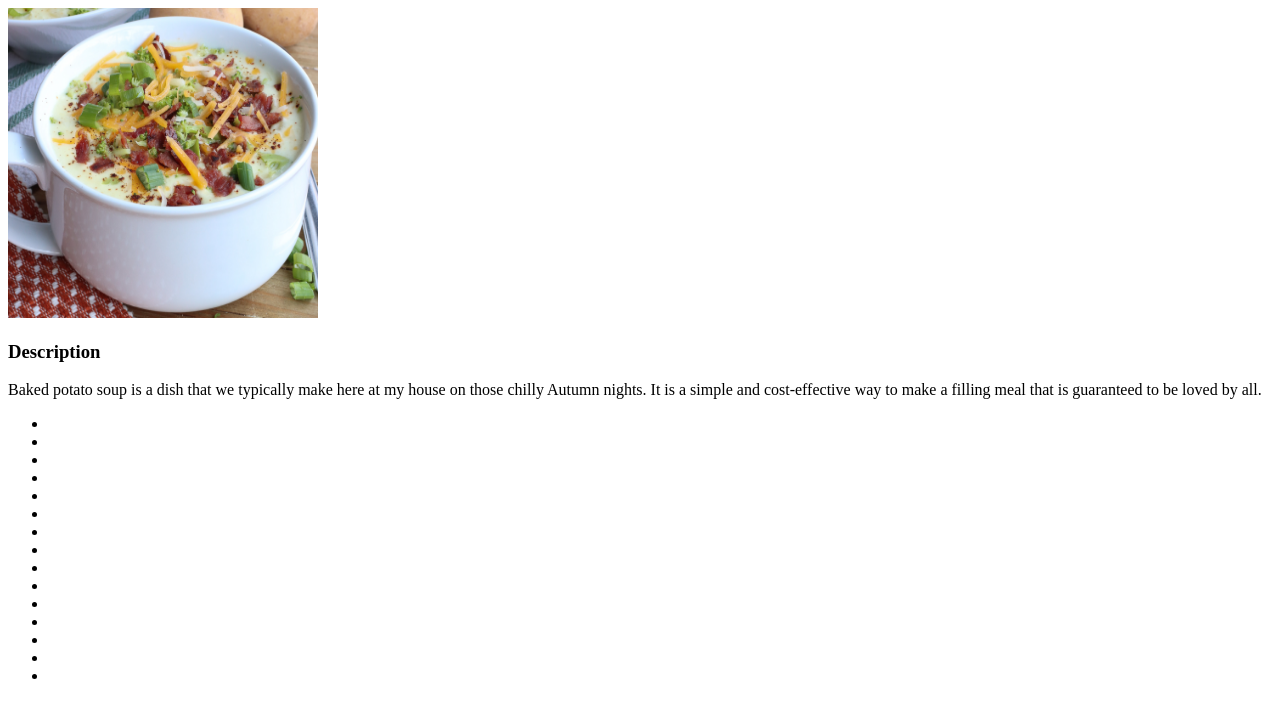
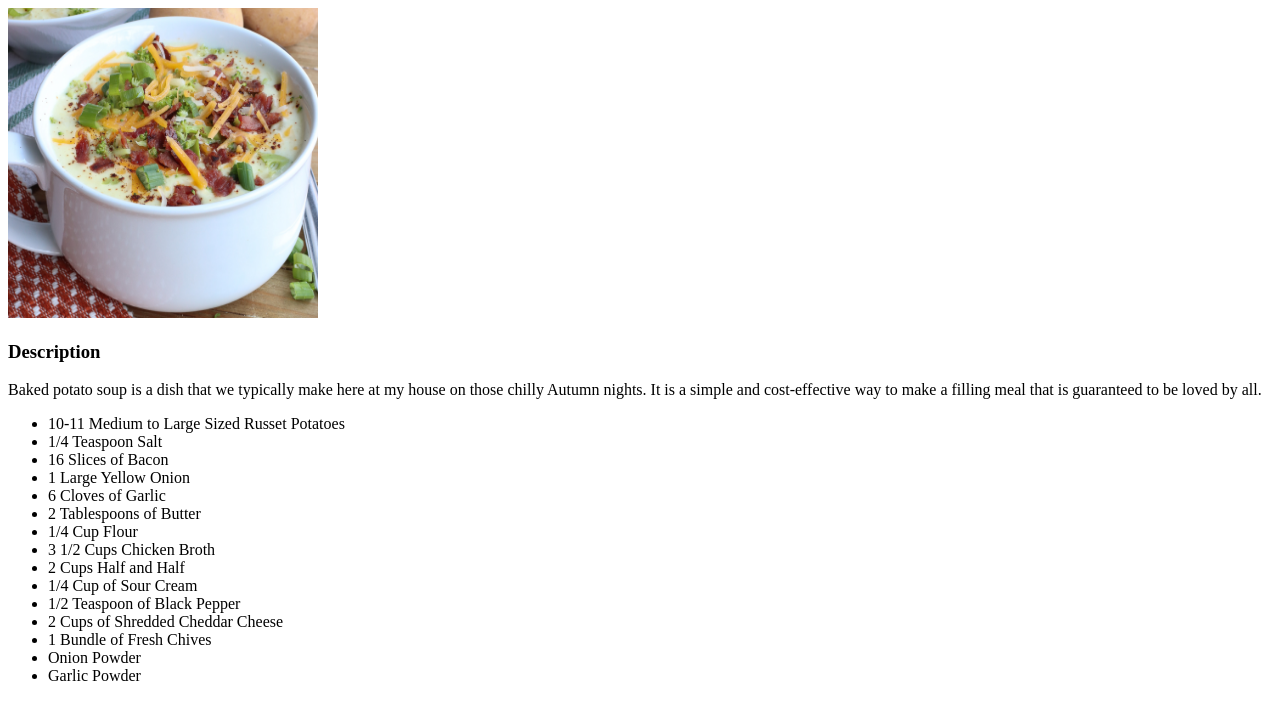
Before and after one commit to brisingr219/odin-recipes, a plain HTML site: page recipes/soup.html in a window 1280 px wide. Drawn offline with Linux system fonts and the light colour scheme.

Commit message:
Add ingredient items to list

```diff
--- a/recipes/soup.html
+++ b/recipes/soup.html
@@ -14,21 +14,21 @@
         way to make a filling meal that is guaranteed to be loved by all. </p>
         <ingredients>
             <ul>
-                <li></li>
-                <li></li>
-                <li></li>
-                <li></li>
-                <li></li>
-                <li></li>
-                <li></li>
-                <li></li>
-                <li></li>
-                <li></li>
-                <li></li>
-                <li></li>
-                <li></li>
-                <li></li>
-                <li></li>
+                <li>10-11 Medium to Large Sized Russet Potatoes </li>
+                <li>1/4 Teaspoon Salt</li>
+                <li>16 Slices of Bacon</li>
+                <li>1 Large Yellow Onion</li>
+                <li>6 Cloves of Garlic</li>
+                <li>2 Tablespoons of Butter</li>
+                <li>1/4 Cup Flour</li>
+                <li>3 1/2 Cups Chicken Broth</li>
+                <li>2 Cups Half and Half</li>
+                <li>1/4 Cup of Sour Cream</li>
+                <li>1/2 Teaspoon of Black Pepper</li>
+                <li>2 Cups of Shredded Cheddar Cheese</li>
+                <li>1 Bundle of Fresh Chives</li>
+                <li>Onion Powder</li>
+                <li>Garlic Powder</li>
 
 
             </ul>
```
